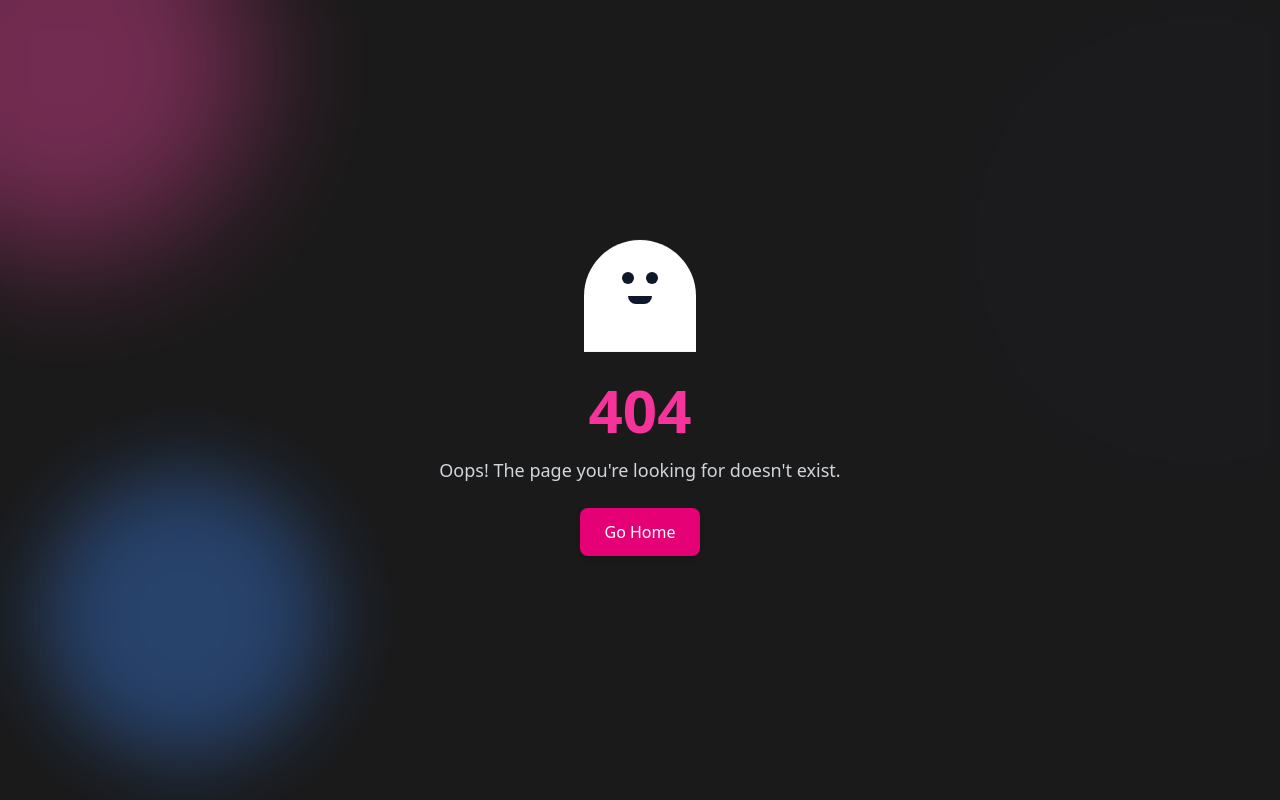
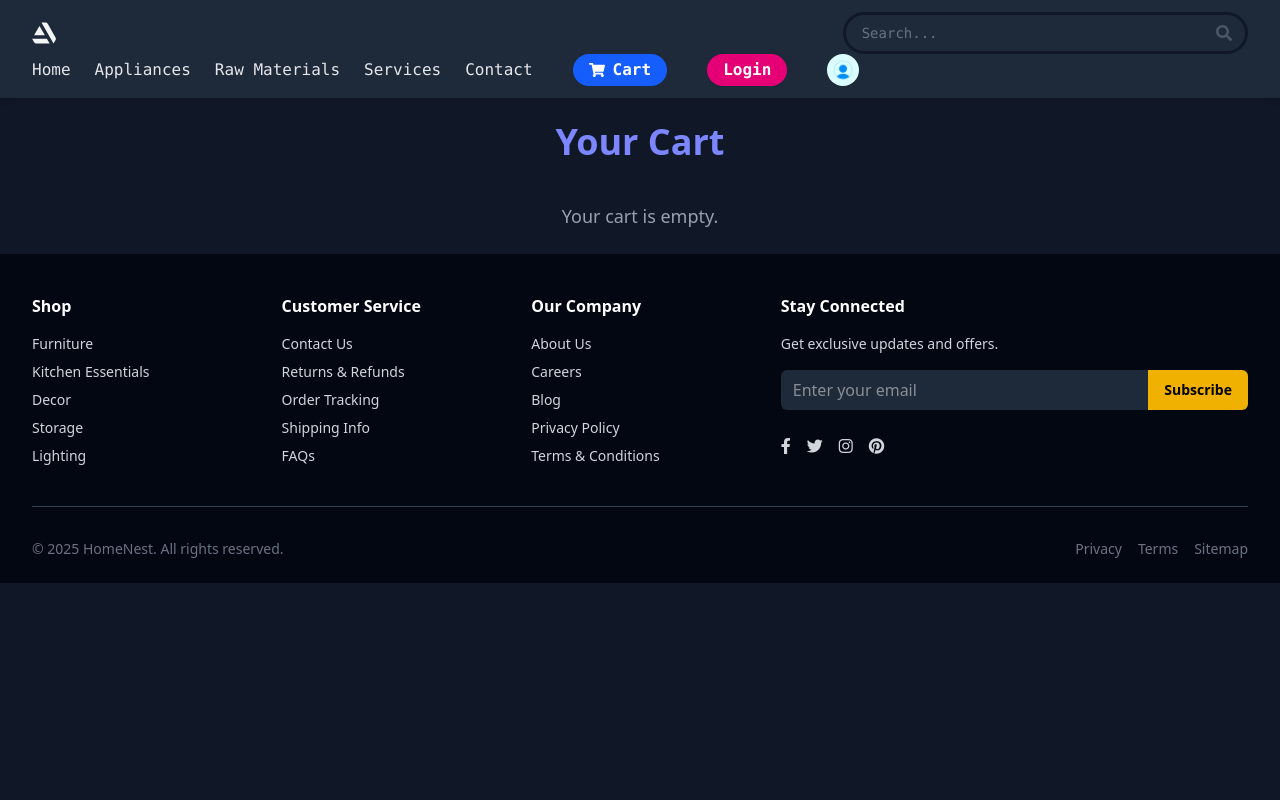
Before and after one commit to nksaini007/pook, a React (Vite) app in the folder frontend/: page /cart in a window 1280 px wide. Before the commit this address had no page. Built offline with nearby package versions, Linux system fonts and the light colour scheme.

Commit message:
add cart functionality 30-9-25

```diff
--- a/frontend/src/App.jsx
+++ b/frontend/src/App.jsx
@@ -2,6 +2,7 @@ import { useState } from 'react'
 import Home from './assets/components/Home'
 import './App.css'
 import React from 'react'
+import { CartProvider } from "./assets/context/CartContext";
 import { Routes, Route } from 'react-router-dom'
 import Login from './assets/components/Login'
 import Signup from './assets/components/Signup'
@@ -10,25 +11,27 @@ import CategoryPage from './assets/components/CategoryPage'
 import ItemPage from './assets/components/ItemPage'
 import ItemList from './assets/components/ItemList'
 import ProductPage from './assets/components/ProductPage'
+import Cart from './assets/components/Cart'
 function App() {
   const [count, setCount] = useState(0)
 
   return (
-    <>
+    <> <CartProvider>
       <Routes>
         <Route path='/' element={<Home />} />
         <Route path='/login' element={<Login />} />
-        <Route path='/signup' element={<Signup/>} />
-        <Route path="*" element={<NotFound404/>} />
+        <Route path='/signup' element={<Signup />} />
+         <Route path='/cart' element={<Cart />} />
+        <Route path="*" element={<NotFound404 />} />
         <Route path="/category/:categoryName" element={<CategoryPage />} />
         <Route path="/category/:categoryName/:itemName" element={<ItemPage />} />
-         <Route path="/category/:categoryName/:itemName/:itemList" element={<ItemList />} />
-         <Route path="/category/:categoryName/:itemName/:itemList/:productName" element={<ProductPage />} />
+        <Route path="/category/:categoryName/:itemName/:itemList" element={<ItemList />} />
+        <Route path="/category/:categoryName/:itemName/:itemList/:productName" element={<ProductPage />} />
 
 
       </Routes>
 
-
+    </CartProvider>
     </>
   )
 }
--- /dev/null
+++ b/frontend/src/assets/components/Cart.jsx
@@ -0,0 +1,85 @@
+import React, { useContext } from "react";
+import { CartContext } from "../context/CartContext";
+import Nev from "./Nev";
+import Footer from "./Footer";
+
+const Cart = () => {
+  const { cartItems, removeFromCart, clearCart } = useContext(CartContext);
+
+  const total = cartItems.reduce((sum, item) => sum + item.price * item.quantity, 0);
+
+  return (
+    <div className="bg-gray-900 min-h-screen text-white">
+      <Nev />
+
+      <div className="max-w-6xl mx-auto p-6">
+        <h2 className="text-3xl sm:text-4xl font-bold mb-8 text-center text-indigo-400">
+          Your Cart
+        </h2>
+
+        {cartItems.length === 0 ? (
+          <p className="text-center text-gray-400 text-lg mt-10">
+            Your cart is empty.
+          </p>
+        ) : (
+          <>
+            <div className="grid gap-6">
+              {cartItems.map((item) => (
+                <div
+                  key={item.id}
+                  className="bg-gray-800 rounded-2xl shadow-lg p-4 flex flex-col sm:flex-row items-center justify-between transition hover:shadow-2xl hover:scale-[1.02]"
+                >
+                  <div className="flex items-center space-x-4">
+                    <img
+                      src={item.image}
+                      alt={item.name}
+                      className="w-24 h-24 rounded-xl object-cover shadow-md"
+                    />
+                    <div>
+                      <h3 className="text-lg font-semibold text-indigo-300">{item.name}</h3>
+                      <p className="text-gray-400">Qty: {item.quantity}</p>
+                      <p className="text-green-400 font-bold text-lg">
+                        ₹{(item.price * item.quantity).toFixed(2)}
+                      </p>
+                    </div>
+                  </div>
+                  <button
+                    onClick={() => removeFromCart(item.id)}
+                    className="mt-4 sm:mt-0 sm:ml-4 px-5 py-2 bg-gradient-to-r from-red-500 to-pink-500 rounded-xl text-white font-semibold hover:from-red-600 hover:to-pink-600 transition shadow-lg"
+                  >
+                    Remove
+                  </button>
+                </div>
+              ))}
+            </div>
+
+            {/* Total Section */}
+            <div className="mt-10 flex flex-col sm:flex-row justify-between items-center bg-gray-800 p-6 rounded-2xl shadow-xl border border-gray-700">
+              <h3 className="text-2xl font-bold text-indigo-400 mb-4 sm:mb-0">
+                Total: ₹{total.toFixed(2)}
+              </h3>
+              <div className="flex flex-col sm:flex-row gap-4">
+                <button
+                  onClick={clearCart}
+                  className="px-6 py-3 bg-gradient-to-r from-red-500 to-pink-500 text-white rounded-xl font-semibold hover:from-red-600 hover:to-pink-600 transition shadow-lg"
+                >
+                  Clear Cart
+                </button>
+                <button
+                  onClick={() => alert("Proceed to Checkout")}
+                  className="px-6 py-3 bg-gradient-to-r from-green-500 to-lime-400 text-white rounded-xl font-semibold hover:from-green-600 hover:to-lime-500 transition shadow-lg"
+                >
+                  Checkout
+                </button>
+              </div>
+            </div>
+          </>
+        )}
+      </div>
+
+      <Footer />
+    </div>
+  );
+};
+
+export default Cart;
--- a/frontend/src/assets/components/Nev.jsx
+++ b/frontend/src/assets/components/Nev.jsx
@@ -1,7 +1,7 @@
 import React, { useState } from 'react';
-import { FaSearch } from 'react-icons/fa';
+import { FaSearch, FaShoppingCart, FaArtstation } from 'react-icons/fa';
 import img from '../img/profile.gif';
-import { FaArtstation } from "react-icons/fa";
+import { Link } from 'react-router-dom';
 
 // Profile icon with tooltip
 const ProfileIcon = () => (
@@ -31,13 +31,13 @@ const Nev = () => {
   };
 
   return (
-    <nav className="bg-gray-800 text-gray-200 shadow-md  md:rounded-none  top-0 z-50 font-mono w-full">
+    <nav className="bg-gray-800 text-gray-200 shadow-md md:rounded-none top-0 z-50 font-mono w-full">
       <div className="max-w-7xl mx-auto px-4 sm:px-6 lg:px-8">
         <div className="flex flex-wrap justify-between items-center py-3">
           {/* Logo & Mobile Menu Toggle */}
           <div className="flex justify-between items-center w-full md:w-auto">
             <div className="text-2xl font-bold text-gray-100 tracking-widest">
-             <FaArtstation/>
+              <FaArtstation />
             </div>
 
             {/* Mobile Menu Toggle */}
@@ -104,6 +104,13 @@ const Nev = () => {
               )
             )}
 
+            <Link
+              to="/cart"
+              className="ml-4 px-4 py-1 rounded-full bg-blue-600 text-white font-semibold hover:bg-blue-500 hover:text-gray-100 transition-colors duration-200 flex items-center gap-2"
+            >
+              <FaShoppingCart /> Cart
+            </Link>
+
             <a
               href="/login"
               className="ml-4 px-4 py-1 rounded-full bg-pink-600 text-white font-semibold hover:bg-green-300 hover:text-gray-900 transition-colors duration-200"
@@ -131,6 +138,13 @@ const Nev = () => {
             )
           )}
 
+          <Link
+            to="/cart"
+            className="block mt-4 px-5 py-2 rounded-full bg-blue-600 text-white text-center font-semibold hover:bg-blue-500 transition"
+          >
+            Cart
+          </Link>
+
           <a
             href="/login"
             className="block mt-4 px-5 py-2 rounded-full bg-pink-600 text-white text-center font-semibold hover:bg-pink-400 transition"
--- a/frontend/src/assets/components/ProductPage.jsx
+++ b/frontend/src/assets/components/ProductPage.jsx
@@ -1,13 +1,17 @@
-import React from 'react';
+import React, { useContext, useState } from 'react';
 import { useParams } from 'react-router-dom';
 import productdata from '../json/Products.json';
 import Nev from './Nev';
 import Footer from './Footer';
+import { CartContext } from "../context/CartContext";
 
 const ProductPage = () => {
-  const { categoryName, itemName, productName } = useParams();
+  const { addToCart } = useContext(CartContext);
+  const { productName } = useParams();
   const productId = parseInt(productName, 10);
   const productInfo = productdata.find((product) => product.id === productId);
+
+  const [added, setAdded] = useState(false); // Feedback state
 
   if (!productInfo) {
     return (
@@ -16,6 +20,12 @@ const ProductPage = () => {
       </div>
     );
   }
+
+  const handleAddToCart = (product) => {
+    addToCart(product);
+    setAdded(true);
+    setTimeout(() => setAdded(false), 1500); // Hide feedback after 1.5s
+  };
 
   return (
     <>
@@ -35,74 +45,35 @@ const ProductPage = () => {
           <div className="md:w-1/2 flex flex-col justify-between mt-6 md:mt-0">
             <div>
               <h1 className="text-4xl font-bold mb-4 text-white">{productInfo.name}</h1>
-
-              {/* Basic Info */}
-              <div className="text-sm text-gray-400 mb-4 space-y-1">
-                <p><span className="text-gray-500">Brand:</span> {productInfo.brand}</p>
-                <p><span className="text-gray-500">Category:</span> {productInfo.category}</p>
-                <p><span className="text-gray-500">Subcategory:</span> {productInfo.subcategory}</p>
-                <p><span className="text-gray-500">Type:</span> {productInfo.type}</p>
-                <p><span className="text-gray-500">Material:</span> {productInfo.material}</p>
-                <p><span className="text-gray-500">Color:</span> {productInfo.color}</p>
-                <p><span className="text-gray-500">Dimensions:</span> {productInfo.dimensions}</p>
-                <p><span className="text-gray-500">Weight:</span> {productInfo.weight}</p>
-                <p><span className="text-gray-500">Origin:</span> {productInfo.origin}</p>
-                <p><span className="text-gray-500">Warranty:</span> {productInfo.warranty}</p>
-              </div>
-
-              {/* Description */}
-              <p className="text-gray-300 mb-6 leading-relaxed">{productInfo.details}</p>
-
-              {/* Features */}
-              {productInfo.features && productInfo.features.length > 0 && (
-                <div className="mb-6">
-                  <h3 className="text-lg font-semibold text-white mb-2">Features:</h3>
-                  <ul className="list-disc list-inside text-gray-300 space-y-1">
-                    {productInfo.features.map((feature, index) => (
-                      <li key={index}>{feature}</li>
-                    ))}
-                  </ul>
-                </div>
-              )}
-
-              {/* Care Instructions */}
-              {productInfo.care_instructions && (
-                <div className="mb-6">
-                  <h3 className="text-lg font-semibold text-white mb-2">Care Instructions:</h3>
-                  <p className="text-gray-300">{productInfo.care_instructions}</p>
-                </div>
-              )}
-
-              {/* Price & Stock */}
-              <div className="mb-6">
-                <p className="text-3xl font-extrabold text-green-400 mb-2">
-                  ₹{productInfo.price.toFixed(2)}
-                </p>
-                <p className={`font-medium ${productInfo.stock > 0 ? 'text-green-500' : 'text-red-500'}`}>
-                  {productInfo.stock > 0
-                    ? `${productInfo.stock} in stock`
-                    : 'Out of stock'}
-                </p>
-              </div>
-
-              {/* Rating */}
-              <div className="mb-6">
-                <p className="text-yellow-400 font-semibold">
-                  ⭐ {productInfo.rating} / 5 ({productInfo.reviews} reviews)
-                </p>
-              </div>
+              <p className="text-gray-300 mb-6">{productInfo.details}</p>
+              <p className="text-3xl font-extrabold text-green-400 mb-2">₹{productInfo.price.toFixed(2)}</p>
+              <p className={`font-medium ${productInfo.stock > 0 ? 'text-green-500' : 'text-red-500'}`}>
+                {productInfo.stock > 0 ? `${productInfo.stock} in stock` : 'Out of stock'}
+              </p>
             </div>
 
             {/* Action Buttons */}
-            <div className="flex flex-col sm:flex-row gap-4 mt-6">
+            <div className="flex flex-col sm:flex-row gap-4 mt-6 relative">
               <button
-                className="flex items-center justify-center bg-blue-600 hover:bg-blue-700 text-white font-semibold py-3 px-6 rounded-lg shadow-lg transition disabled:opacity-50"
+                onClick={() => handleAddToCart(productInfo)}
+                className={`flex items-center justify-center bg-blue-600 hover:bg-blue-300 text-white font-semibold py-3 px-6 rounded-lg shadow-lg transition transform ${
+                  added ? 'scale-105' : ''
+                }`}
                 disabled={productInfo.stock === 0}
               >
                 Add to Cart
               </button>
+              {added && (
+                <span className="absolute top-[-30px] left-1/2 -translate-x-1/2 bg-green-500 text-white px-3 py-1 rounded-full text-sm animate-bounce">
+                  Added!
+                </span>
+              )}
               <button
-                className="flex items-center justify-center bg-green-600 hover:bg-green-700 text-white font-semibold py-3 px-6 rounded-lg shadow-lg transition disabled:opacity-50"
+                onClick={() => {
+                  handleAddToCart(productInfo);
+                  window.location.href = "/cart"; // redirect to cart
+                }}
+                className="flex items-center justify-center bg-green-600 hover:bg-green-400 text-white font-semibold py-3 px-6 rounded-lg shadow-lg transition disabled:opacity-50"
                 disabled={productInfo.stock === 0}
               >
                 Buy Now
--- /dev/null
+++ b/frontend/src/assets/context/CartContext.jsx
@@ -0,0 +1,46 @@
+import React, { createContext, useState, useEffect } from "react";
+
+export const CartContext = createContext();
+
+export const CartProvider = ({ children }) => {
+  const [cartItems, setCartItems] = useState(() => {
+    // Load cart from localStorage if available
+    const savedCart = localStorage.getItem("cart");
+    return savedCart ? JSON.parse(savedCart) : [];
+  });
+
+  // Persist cart to localStorage
+  useEffect(() => {
+    localStorage.setItem("cart", JSON.stringify(cartItems));
+  }, [cartItems]);
+
+  const addToCart = (product) => {
+    // Check if product already exists
+    const exists = cartItems.find((item) => item.id === product.id);
+    if (exists) {
+      setCartItems(
+        cartItems.map((item) =>
+          item.id === product.id
+            ? { ...item, quantity: item.quantity + 1 }
+            : item
+        )
+      );
+    } else {
+      setCartItems([...cartItems, { ...product, quantity: 1 }]);
+    }
+  };
+
+  const removeFromCart = (productId) => {
+    setCartItems(cartItems.filter((item) => item.id !== productId));
+  };
+
+  const clearCart = () => setCartItems([]);
+
+  return (
+    <CartContext.Provider
+      value={{ cartItems, addToCart, removeFromCart, clearCart }}
+    >
+      {children}
+    </CartContext.Provider>
+  );
+};
```
